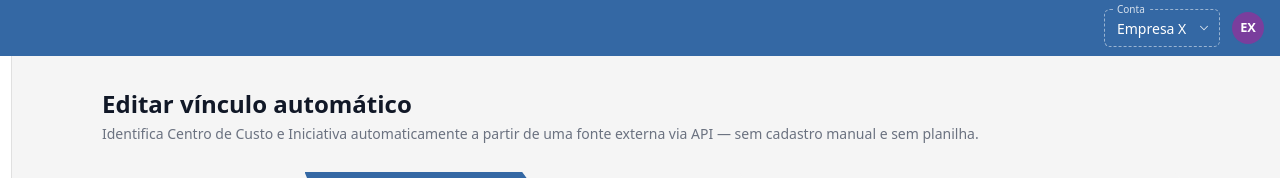
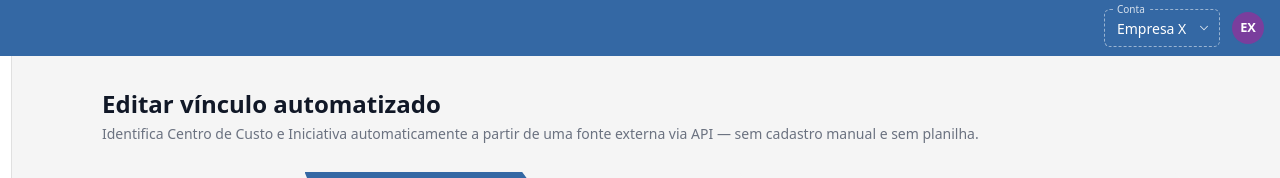
Before and after one commit to daniellourencodomingos-debug/Iniciativas, a React (Vite) app: page /vinculo-automatico in a window 1280 px wide. Shown: the top 178 px of the page. Built offline with nearby package versions, Linux system fonts and the light colour scheme.

Commit message:
Renomeia "Vínculo automático" para "Vínculo automatizado" em todo o app
Co-Authored-By: Claude Sonnet 5 <noreply@anthropic.com>
Claude-Session: https://claude.ai/code/session_01B9B63tsARd8LKFe3nQUgnG

```diff
--- a/src/components/Sidebar.jsx
+++ b/src/components/Sidebar.jsx
@@ -96,7 +96,7 @@ export default function Sidebar() {
               <SidebarItem
                 to="/vinculo-automatico"
                 icon={itemIcon(Icon.Plug)}
-                label="Vínculo automático"
+                label="Vínculo automatizado"
                 subtitle="Centro de custo / Iniciativa"
               />
               <SidebarItem
--- a/src/components/icons.jsx
+++ b/src/components/icons.jsx
@@ -284,7 +284,7 @@ export const Icon = {
       <path d="M4 14h6v6" />
     </svg>
   ),
-  // Tomada — usado no item "Vínculo automático" do menu lateral (vínculo
+  // Tomada — usado no item "Vínculo automatizado" do menu lateral (vínculo
   // automático de Centro de Custo + Iniciativa via API externa).
   Plug: (p) => (
     <svg {...base} {...p}>
--- a/src/data/mock.js
+++ b/src/data/mock.js
@@ -305,7 +305,7 @@ export const novoVinculo = (uid, centroId = '') => ({
 })
 
 // ---------------------------------------------------------------------------
-// Vínculo automático de Centro de Custo + Iniciativa (via API externa)
+// Vínculo automatizado de Centro de Custo + Iniciativa (via API externa)
 // ---------------------------------------------------------------------------
 
 export const METODOS_HTTP = ['GET', 'POST', 'PUT', 'PATCH']
--- a/src/pages/IniciativaVisualizar.jsx
+++ b/src/pages/IniciativaVisualizar.jsx
@@ -85,7 +85,7 @@ function VinculoCard({ vinculo, centroNome }) {
 
 /**
  * Visualização somente leitura de uma Iniciativa — sem edição, já que a
- * iniciativa vem do Vínculo automático. Mostra as informações mais
+ * iniciativa vem do Vínculo automatizado. Mostra as informações mais
  * importantes: orçamento por Centro de Custo/Provedor, workspaces e
  * provedores vinculados.
  */
@@ -135,7 +135,7 @@ export default function IniciativaVisualizar() {
 
       <PageHeader
         title={iniciativa.slug}
-        subtitle="Visualização somente leitura — dados vindos do Vínculo automático. Sem edição por aqui."
+        subtitle="Visualização somente leitura — dados vindos do Vínculo automatizado. Sem edição por aqui."
       />
 
       <div className="mb-6 grid grid-cols-2 gap-3 sm:grid-cols-4">
--- a/src/pages/IniciativasListagem.jsx
+++ b/src/pages/IniciativasListagem.jsx
@@ -42,7 +42,7 @@ const ctl =
   'h-9 rounded-md border border-hairline bg-white px-3 text-sm text-gray-900 outline-none focus:border-brand focus:ring-2 focus:ring-brand/20'
 
 /**
- * Listagem de Iniciativas. A iniciativa vem da base (via Vínculo automático de
+ * Listagem de Iniciativas. A iniciativa vem da base (via Vínculo automatizado de
  * Centro de custo + Iniciativa) — não há cadastro nem edição aqui por
  * enquanto. Reaproveita os mesmos componentes de filtro e tabela usados nas
  * demais listagens.
@@ -199,7 +199,7 @@ export default function IniciativasListagem() {
     <>
       <PageHeader
         title="Iniciativas — Listagem"
-        subtitle="Iniciativas obtidas a partir do Vínculo automático de Centro de custo e Iniciativa. Sem cadastro ou edição por aqui — clique no chevron para visualizar."
+        subtitle="Iniciativas obtidas a partir do Vínculo automatizado de Centro de custo e Iniciativa. Sem cadastro ou edição por aqui — clique no chevron para visualizar."
       />
 
       <div className="relative z-10 mb-4 flex items-end gap-3 pb-1">
--- a/src/pages/VinculoAutomatico.jsx
+++ b/src/pages/VinculoAutomatico.jsx
@@ -15,7 +15,7 @@ import {
 const STEPS = ['Instruções', 'Busca de vínculo', 'Tipo de API', 'Busca de Autenticação', 'Revisar']
 
 /**
- * Jornada de "Vínculo automático" — identifica Centro de Custo e Iniciativa
+ * Jornada de "Vínculo automatizado" — identifica Centro de Custo e Iniciativa
  * (e opcionalmente Workspace) direto de uma fonte externa via API, sem
  * cadastro manual nem planilha. Reflete o Figma "Vínculo de Iniciativas e
  * centro de custo", com uma correção: a etapa Revisar aqui também mostra o
@@ -78,7 +78,7 @@ export default function VinculoAutomatico() {
   return (
     <>
       <PageHeader
-        title={editing ? 'Editar vínculo automático' : 'Novo vínculo automático'}
+        title={editing ? 'Editar vínculo automatizado' : 'Novo vínculo automatizado'}
         subtitle="Identifica Centro de Custo e Iniciativa automaticamente a partir de uma fonte externa via API — sem cadastro manual e sem planilha."
       />
 
@@ -139,7 +139,7 @@ export default function VinculoAutomatico() {
       )}
 
       <Toast open={toastOpen} onClose={() => setToastOpen(false)}>
-        Vínculo automático salvo. A identificação e o vínculo dos centros de custo e iniciativas podem levar até 24 horas.
+        Vínculo automatizado salvo. A identificação e o vínculo dos centros de custo e iniciativas podem levar até 24 horas.
       </Toast>
     </>
   )
@@ -594,7 +594,7 @@ function PassoRevisar({ endpoints, apiPrivada, auth, onBack, onSalvar }) {
       <div className="flex items-start gap-2 rounded-md border border-amber-200 bg-amber-50 px-4 py-3 text-sm text-amber-800">
         <Icon.Alert width={16} height={16} className="mt-0.5 shrink-0" />
         <p>
-          <strong>Tempo de processamento do vínculo.</strong> Após salvar a configuração, a identificação e o vínculo automático dos centros de custo e iniciativas podem levar <strong>até 24 horas</strong> para serem concluídos.
+          <strong>Tempo de processamento do vínculo.</strong> Após salvar a configuração, a identificação e o vínculo automatizado dos centros de custo e iniciativas podem levar <strong>até 24 horas</strong> para serem concluídos.
         </p>
       </div>
 
--- a/src/store/AppContext.jsx
+++ b/src/store/AppContext.jsx
@@ -18,7 +18,7 @@ const initialState = {
   iniciativas: INICIATIVAS_INICIAIS,
   vinculos: VINCULOS_INICIAIS,
   gerentes: GERENTES,
-  // Config do vínculo automático de Centro de Custo + Iniciativa via API
+  // Config do vínculo automatizado de Centro de Custo + Iniciativa via API
   // externa (null = nunca configurado, cai na jornada "Novo vínculo").
   vinculoAutomatico: VINCULO_AUTOMATICO_INICIAL,
 }
```
